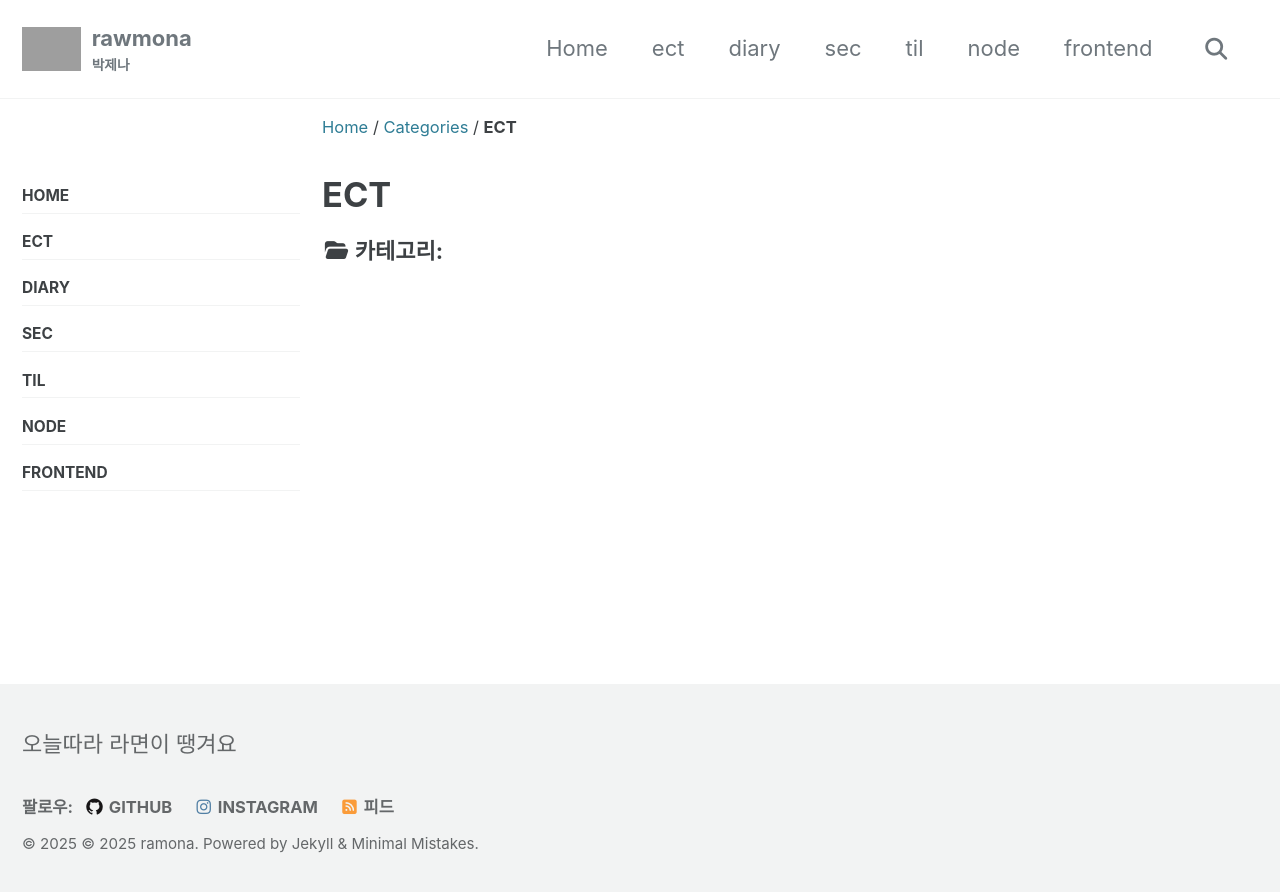
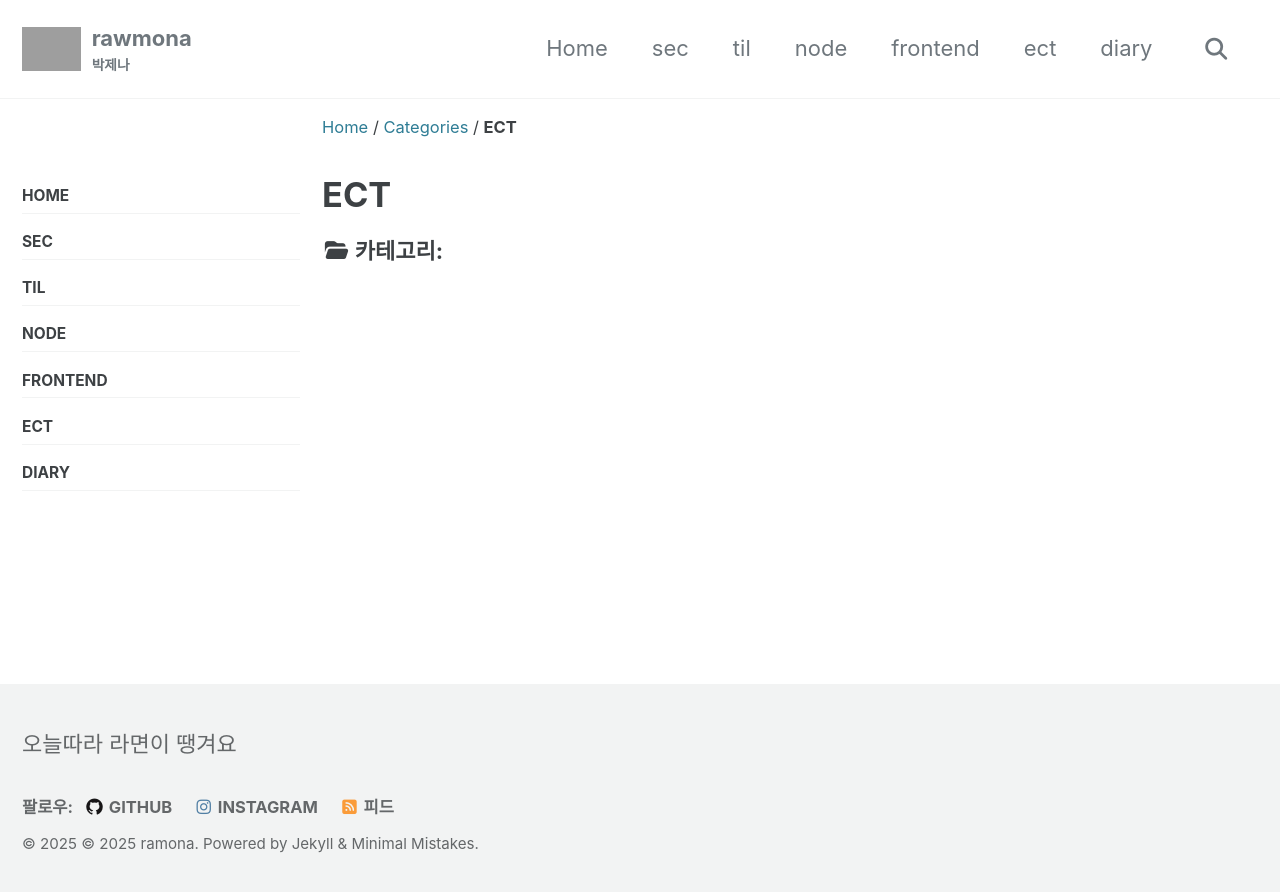
Before and after one commit to rawonax/rawonax.github.io, a Jekyll site: the page built from _pages/categories/ect.md, in a window 1280 px wide. Shown: the top 892 px of the page. Built offline with Jekyll 4.4.1, drawn with Linux system fonts in a browser that asks for light colours; cached includes are drawn as plain includes; comment, search, counter and statistics services are not loaded; some of the changed lines change nothing that is shown; grey boxes are pictures that could not be loaded.

Commit message:
카테고리 순서 변경

```diff
--- a/_data/navigation.yml
+++ b/_data/navigation.yml
@@ -2,10 +2,8 @@ main:
   - title: "Home"
     url: /
 
-  - title: "ect"
-    url: /categories/ect/
-  - title: "diary"
-    url: /categories/diary/
+
+
   - title: "sec"
     url: /categories/sec/
   - title: "til"
@@ -14,3 +12,7 @@ main:
     url: /categories/node/
   - title: "frontend"
     url: /categories/frontend/
+  - title: "ect"
+    url: /categories/ect/
+  - title: "diary"
+    url: /categories/diary/
```
